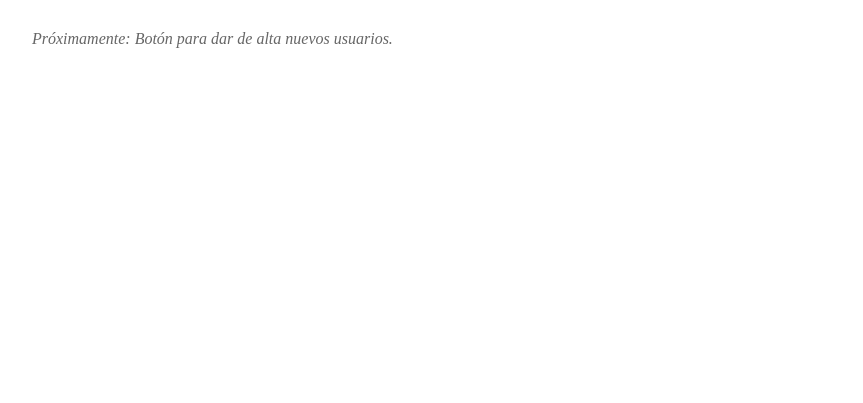
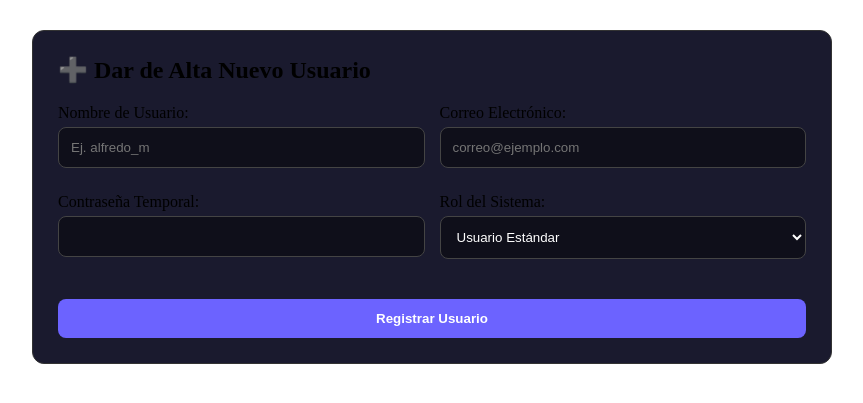
Before and after one commit to arosalesp73/control-gastos-tarjetas, a FastAPI app: template templates/usuarios.html in a window 1280 px wide. Shown: the part 214-617 px from the top of the page, without its empty margins (208-1071 px from the left). Run offline with FastAPI, Linux system fonts and the light colour scheme; the template is opened without the code that fills it, so the values that code supplies are empty.

Commit message:
Update usuarios.html

```diff
--- a/templates/usuarios.html
+++ b/templates/usuarios.html
@@ -9,11 +9,17 @@
         .container { max-width: 800px; margin: 0 auto; padding: 20px; }
         .nav-bar { display: flex; gap: 20px; margin-bottom: 30px; padding: 15px; border-bottom: 1px solid #333; }
         .nav-link { color: #e0e0f0; text-decoration: none; }
-        table { width: 100%; border-collapse: collapse; background: var(--surface); border-radius: 12px; overflow: hidden; }
+        table { width: 100%; border-collapse: collapse; background: var(--surface); border-radius: 12px; overflow: hidden; margin-bottom: 30px; }
         th, td { padding: 15px; text-align: left; border-bottom: 1px solid #333; }
         th { background: #1a1a2e; color: #666; font-size: 0.9em; }
         .role-badge { background: #333; padding: 4px 8px; border-radius: 4px; font-size: 0.8em; }
         .admin-badge { background: #6c63ff; color: white; }
+        .form-card { background: #1a1a2e; padding: 25px; border-radius: 12px; border: 1px solid #333; }
+        .form-grid { display: grid; grid-template-columns: 1fr 1fr; gap: 15px; }
+        .form-group { margin-bottom: 10px; }
+        input, select, button { width: 100%; padding: 12px; border-radius: 8px; border: 1px solid #444; background: #0f0f1a; color: white; margin-top: 5px; box-sizing: border-box; }
+        button { background: #6c63ff; border: none; font-weight: bold; cursor: pointer; margin-top: 15px; }
+        button:hover { background: #5a52d5; }
     </style>
 </head>
 <body>
@@ -47,8 +53,30 @@
             </tbody>
         </table>
 
-        <div style="margin-top: 30px;">
-            <p style="color: #666; font-style: italic;">Próximamente: Botón para dar de alta nuevos usuarios.</p>
+        <div class="form-card">
+            <h2 style="margin-top: 0;">➕ Dar de Alta Nuevo Usuario</h2>
+            <form action="/admin/crear_usuario" method="post" class="form-grid">
+                <div class="form-group">
+                    <label>Nombre de Usuario:</label>
+                    <input type="text" name="nuevo_username" placeholder="Ej. alfredo_m" required>
+                </div>
+                <div class="form-group">
+                    <label>Correo Electrónico:</label>
+                    <input type="email" name="nuevo_email" placeholder="correo@ejemplo.com" required>
+                </div>
+                <div class="form-group">
+                    <label>Contraseña Temporal:</label>
+                    <input type="password" name="nuevo_password" required>
+                </div>
+                <div class="form-group">
+                    <label>Rol del Sistema:</label>
+                    <select name="nuevo_role">
+                        <option value="usuario">Usuario Estándar</option>
+                        <option value="admin">Administrador</option>
+                    </select>
+                </div>
+                <button type="submit" style="grid-column: span 2;">Registrar Usuario</button>
+            </form>
         </div>
     </div>
 </body>
```
